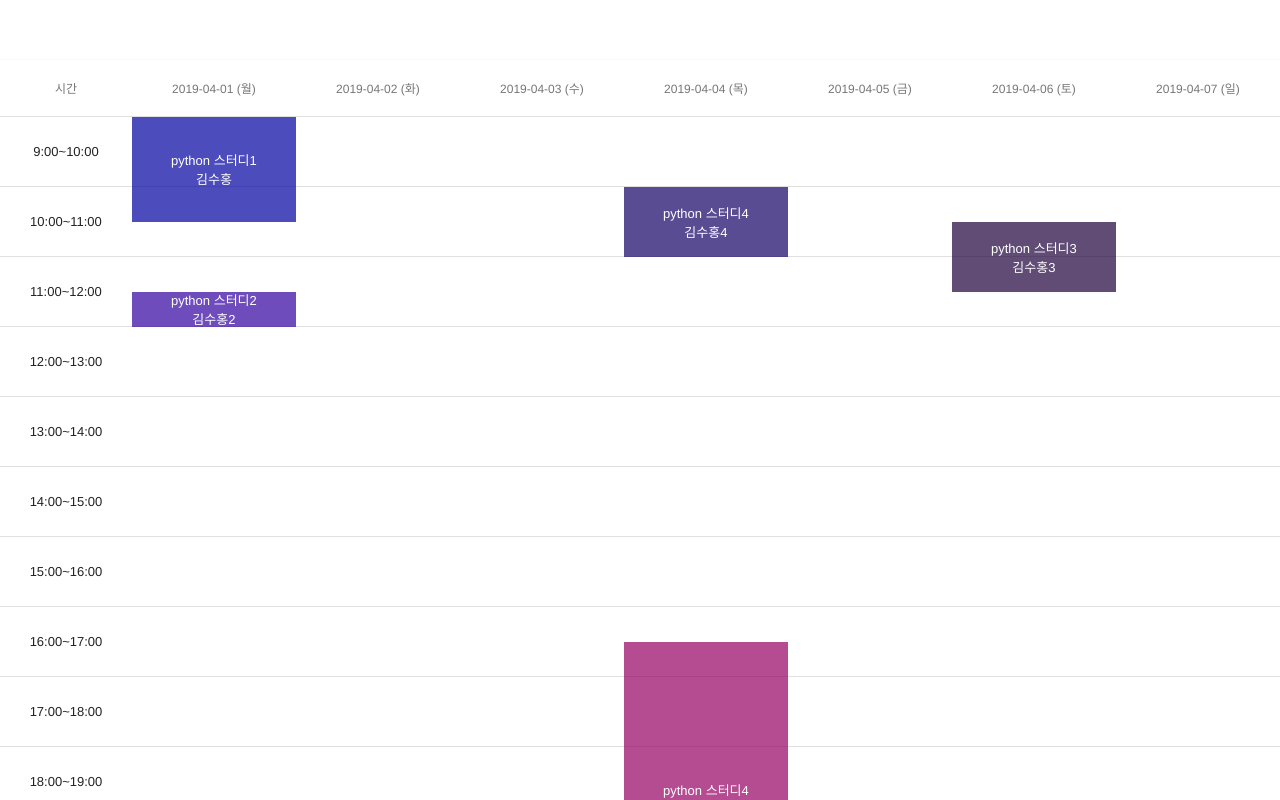
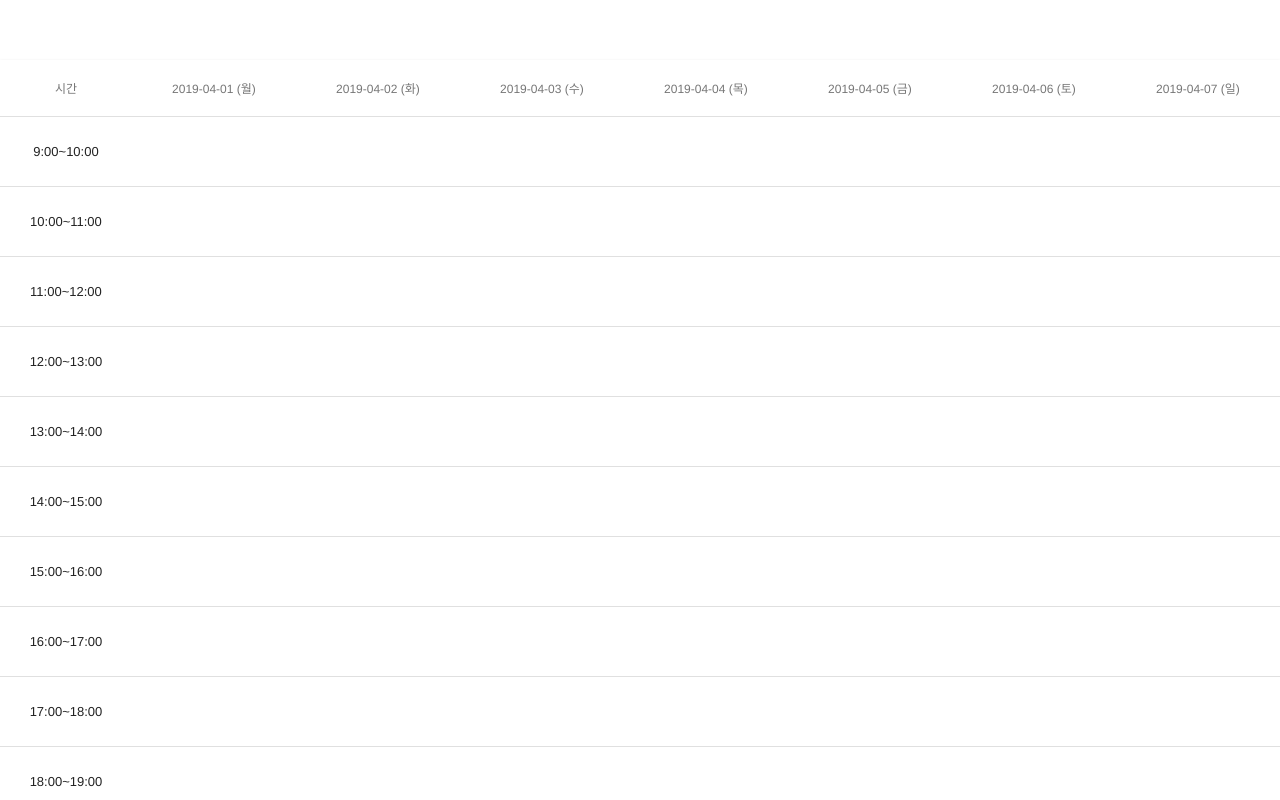
Before and after one commit to kucc-2019-1/kucc-timetable, a Vue app in the folder frontend/: page /#/ in a window 1280 px wide. Shown: the top 800 px of the page. Built offline with nearby package versions, Linux system fonts and the light colour scheme.

Commit message:
[frontend] 시간표 / 예약 날짜 목록의 시간을 현재 날짜 기준으로 보여주도록 변경

```diff
--- a/frontend/src/components/DateTimePicker.vue
+++ b/frontend/src/components/DateTimePicker.vue
@@ -6,7 +6,7 @@
         <v-flex xs12 sm6 d-flex>
           <v-select
             @change="onDayChange"
-            :items="days"
+            :items="dayStrings"
             label="날짜">
           </v-select>
         </v-flex>
@@ -36,10 +36,15 @@
 <script>
   export default {
     name: "DateTimePicker",
+    props: ['days'],
+    computed: {
+      dayStrings: function() {
+        return this.days.map((d) => d.toISOString().split('T')[0])
+      }
+    },
     data() {
       return {
         currentDate: "",
-        days: ["2019-03-30", "2019-03-31"],
         dates: [
           {
             day: "2019-03-30",
--- a/frontend/src/components/Timetable.vue
+++ b/frontend/src/components/Timetable.vue
@@ -39,16 +39,8 @@
 
   export default {
     name: "Timetable",
+    props: ['reservations', 'days'],
     computed: {
-      days: function() {
-        let dayList = [];
-        for(let i = 0; i < 7; i++) {
-          const nextDate = new Date();
-          nextDate.setDate(this.startDate.getDate() + i);
-          dayList.push(nextDate);
-        }
-        return dayList;
-      },
       dayHeaders: function() {
         const header = [{
           text: '시간',
@@ -99,43 +91,6 @@
         reservationHeight: 35,
         startTime: 9,
         endTime: 23,
-        reservations: [
-          {
-            "title" : "python 스터디1",
-            "name" : "김수홍",
-            "day" : 0,
-            "start_time": 0,
-            "end_time":2,
-          },
-          {
-            "title" : "python 스터디2",
-            "name" : "김수홍2",
-            "day" : 0,
-            "start_time": 5,
-            "end_time": 5,
-          },
-          {
-            "title" : "python 스터디3",
-            "name" : "김수홍3",
-            "day" : 5,
-            "start_time":3,
-            "end_time":4,
-          },
-          {
-            "title" : "python 스터디4",
-            "name" : "김수홍4",
-            "day" : 3,
-            "start_time":2,
-            "end_time":3,
-          },
-          {
-            "title" : "python 스터디4",
-            "name" : "김수홍4",
-            "day" : 3,
-            "start_time":15,
-            "end_time":23,
-          }
-        ]
       }
     }
   }
--- a/frontend/src/page/TimeReservationPage.vue
+++ b/frontend/src/page/TimeReservationPage.vue
@@ -1,7 +1,10 @@
 <template>
   <div>
-    <timetable v-bind:days="['2019-03-30','2019-03-31']"></timetable>
-    <date-time-picker v-bind:days="['2019-03-30','2019-03-31']"></date-time-picker>
+    <timetable
+      :reservations="reservations"
+      :days="days"
+    ></timetable>
+    <date-time-picker v-bind:days="days"></date-time-picker>
   </div>
 </template>
 
@@ -15,11 +18,20 @@
     components: { DateTimePicker, Timetable },
     data() {
       return {
-        startDay: '2019-03-30'
+        reservations: [],
       }
     },
     computed: {
-
+      days: function() {
+        let dayList = [];
+        const startDate = new Date();
+        for(let i = 0; i < 7; i++) {
+          const nextDate = new Date();
+          nextDate.setDate(startDate.getDate() + i);
+          dayList.push(nextDate);
+        }
+        return dayList;
+      }
     }
   }
 </script>
```
Also changed, not shown: 1 other file (tests, documents, lock files or other folders).
